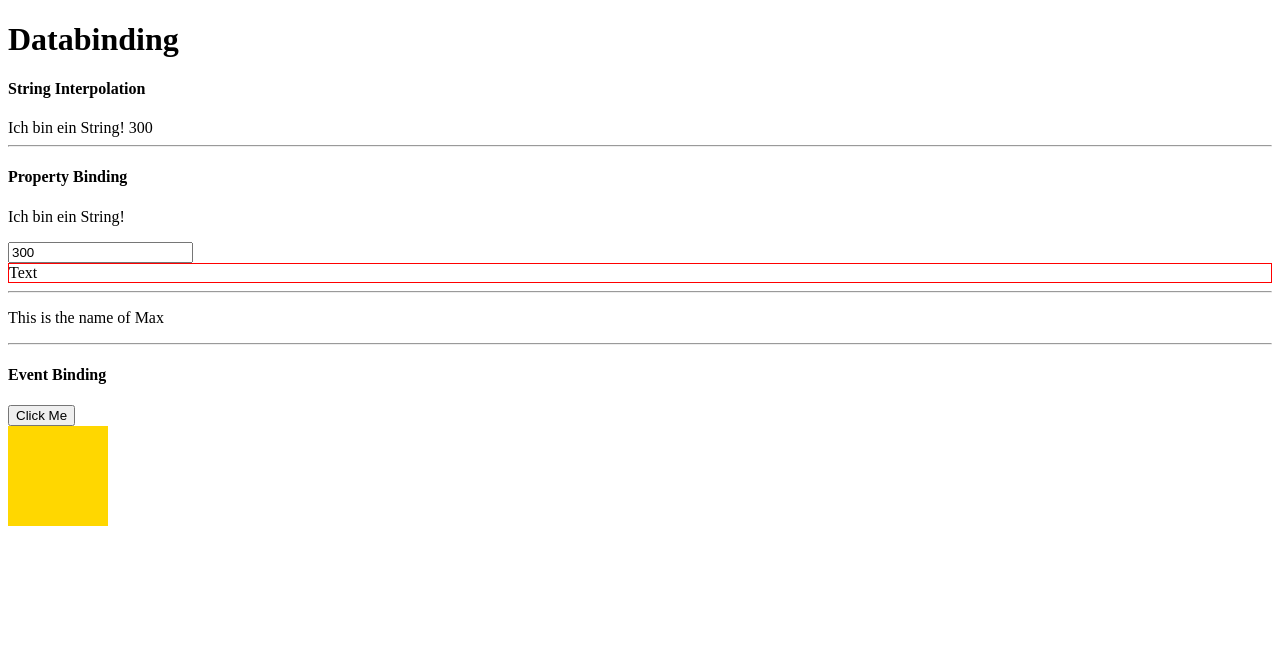
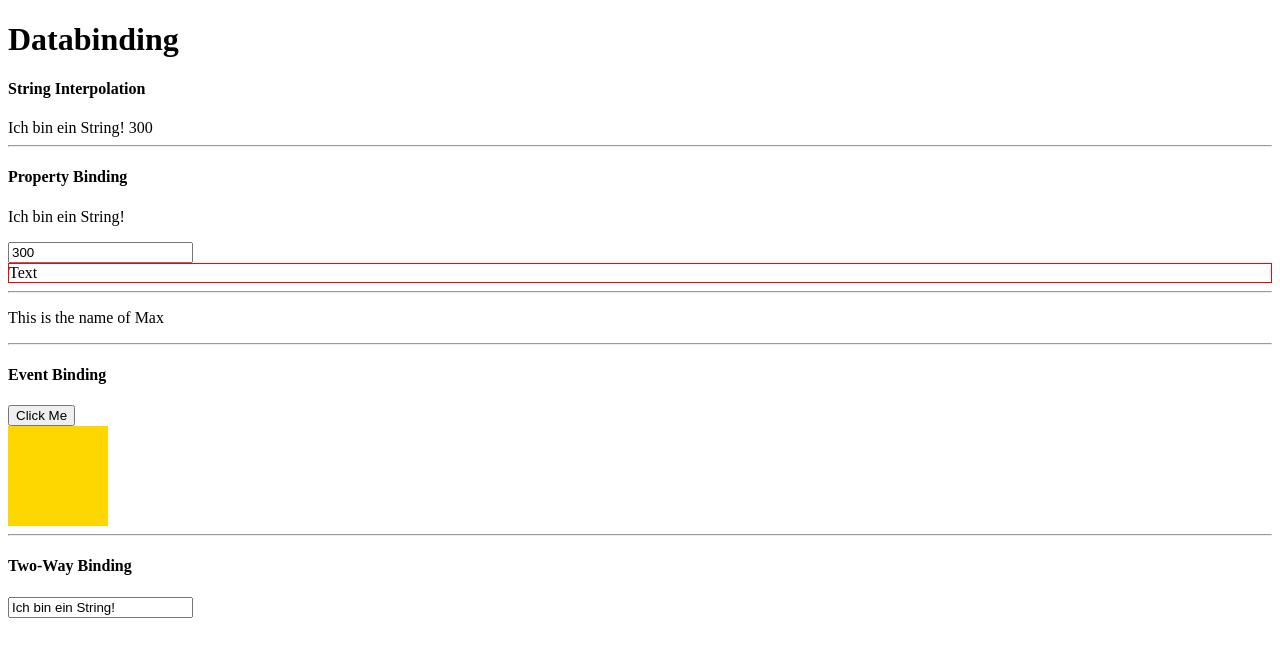
Before and after one commit to Ph1L42/AngularGuide, an Angular app: page / in a window 1280 px wide. Shown: the top 656 px of the page. Built offline with nearby package versions, Linux system fonts and the light colour scheme.

Commit message:
Two-Way-Binding

```diff
--- a/src/app/app.module.ts
+++ b/src/app/app.module.ts
@@ -1,5 +1,6 @@
 import { NgModule } from '@angular/core';
 import { BrowserModule } from '@angular/platform-browser';
+import { FormsModule } from '@angular/forms';
 
 import { AppComponent } from './app.component';
 import { DatabindingComponent } from './databinding/databinding.component';
@@ -15,7 +16,8 @@ import { EventBindingComponent } from './databinding/event-binding.component'
     EventBindingComponent,
   ],
   imports: [
-    BrowserModule
+    BrowserModule,
+    FormsModule
   ],
   providers: [],
   bootstrap: [AppComponent]
--- a/src/app/databinding/databinding.component.html
+++ b/src/app/databinding/databinding.component.html
@@ -18,3 +18,6 @@
 <h4>Event Binding</h4>
 <button (click)="onClick($event)">Click Me</button>
 <app-event-binding (clicked)="aString = $event"></app-event-binding>
+<hr>
+<h4>Two-Way Binding</h4>
+<input type="text" [(ngModel)]="aString">
```
